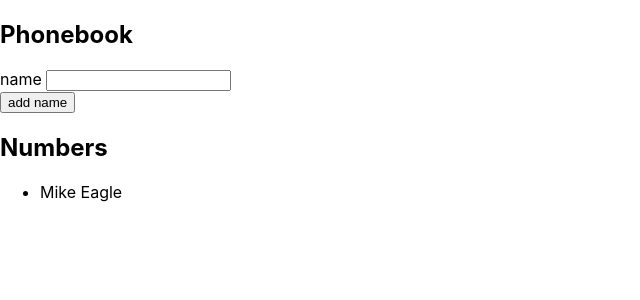
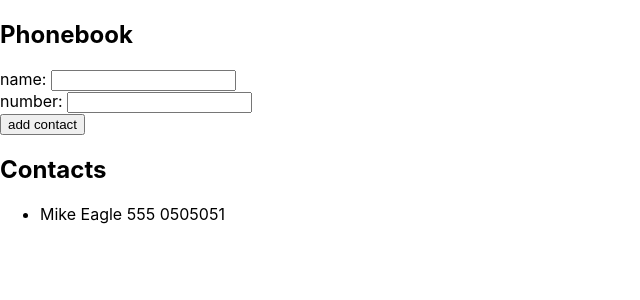
Before and after one commit to anniluo/fullstackOpen2019, a React (Create React App) app in the folder osa2/puhelinluettelo/: page / in a window 1280 px wide. Shown: the top 300 px of the page, without its empty margins (0-640 px from the left). Built offline with nearby package versions, Linux system fonts and the light colour scheme.

Commit message:
2.8: puhelinluettelo step3

```diff
--- a/osa2/puhelinluettelo/src/App.js
+++ b/osa2/puhelinluettelo/src/App.js
@@ -2,18 +2,20 @@
 
 const App = () => {
     const [persons, setPersons] = useState([
-        {name: 'Mike Eagle'}
+        {name: 'Mike Eagle', number: '555 0505051'}
     ])
     const [newName, setNewName] = useState('')
+    const [newNumber, setNewNumber] = useState('')
 
-    const addName = (event) => {
+    const addContact = (event) => {
         event.preventDefault()
 
         if (persons.find(person => person.name === newName)) {
             window.alert(`${newName} is already in the Phonebook!`)
         } else {
             const nameObject = {
-                name: newName
+                name: newName,
+                number: newNumber
             }
             setPersons(persons.concat(nameObject))
         }
@@ -23,20 +25,27 @@
         setNewName(event.target.value)
     }
 
-    const rows = () => persons.map(person => <li key={person.name}>{person.name}</li>)
+    const handleNumberChange = (event) => {
+        setNewNumber(event.target.value)
+    }
+
+    const rows = () => persons.map(person => <li key={person.name}>{person.name} {person.number}</li>)
 
     return (
         <div>
             <h2>Phonebook</h2>
-            <form onSubmit={addName}>
+            <form onSubmit={addContact}>
                 <div>
-                    name <input value={newName} onChange={handleNameChange}/>
+                    name: <input value={newName} onChange={handleNameChange}/>
                 </div>
                 <div>
-                    <button type='submit'>add name</button>
+                number: <input value={newNumber} onChange={handleNumberChange}/>
+                </div>
+                <div>
+                    <button type='submit'>add contact</button>
                 </div>
             </form>
-            <h2>Numbers</h2>
+            <h2>Contacts</h2>
             <div>
                 <ul>
                     {rows()}
```
